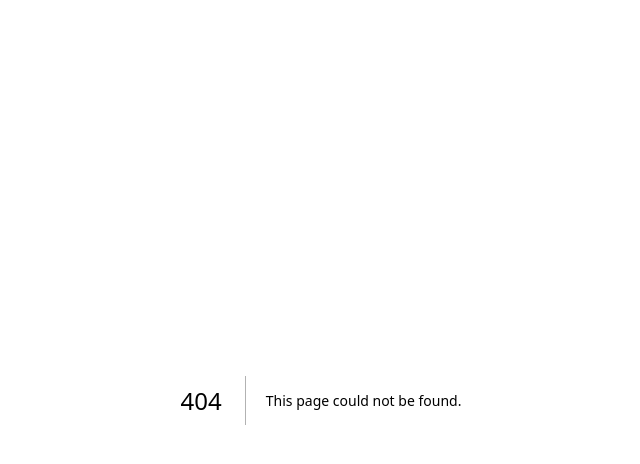
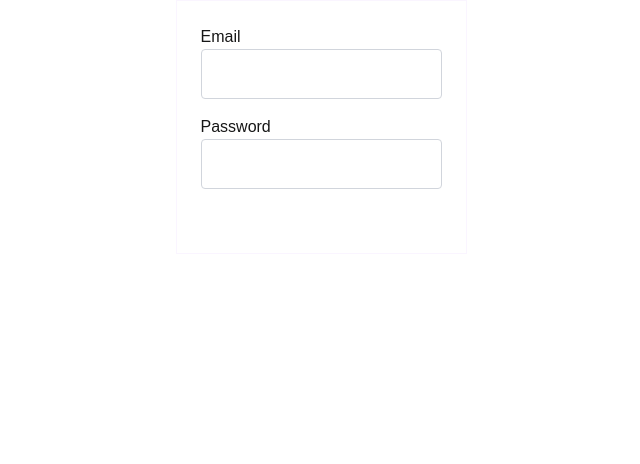
Before and after one commit to DICKSON-ENEH/excelmind, a Next.js app: page /auth/login in a window 1280 px wide. Before the commit this address had no page. Shown: the top 464 px of the page, without its empty margins (319-959 px from the left). Built offline with nearby package versions, Linux system fonts and the light colour scheme.

Commit message:
feat: add auth folder structure

```diff
--- /dev/null
+++ b/app/auth/login/page.tsx
@@ -0,0 +1,17 @@
+import Button from "@/app/ReusableComponents/Buttons/Button";
+import Input from "@/app/ReusableComponents/Inputs/Input";
+import React from "react";
+
+export default function page() {
+  return (
+    <div className="border border-purple-50 mx-auto my-auto p-6 w-fit">
+      <p className="font-medium">Email</p>
+      <Input />
+      <div className="m-4" />
+      <p className="font-medium">Password</p>
+      <Input />
+      <div className="m-4" />
+      <Button>Login</Button>
+    </div>
+  );
+}
--- /dev/null
+++ b/app/auth/register/page.tsx
@@ -0,0 +1,9 @@
+import React from "react";
+
+export default function page() {
+  return (
+    <div>
+      <h1>Register</h1>
+    </div>
+  );
+}
```
Also changed, not shown: app/ReusableComponents/Inputs/Input.tsx (+13 -11 lines).
